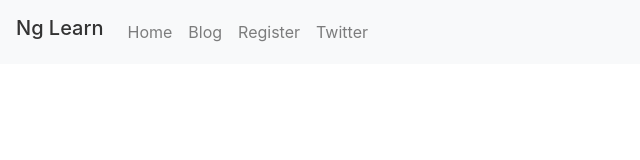
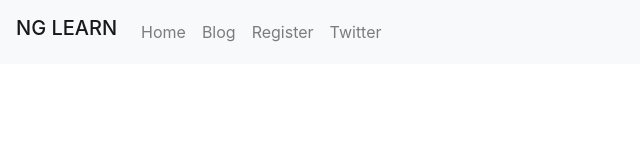
Before and after one commit to lokesh-coder/ng-learn, an Angular app: page / in a window 1280 px wide. Shown: the top 160 px of the page, without its empty margins (0-640 px from the left). Built offline with nearby package versions, Linux system fonts and the light colour scheme.

Commit message:
learn bindings - end

```diff
--- a/src/app/components/brand.component.ts
+++ b/src/app/components/brand.component.ts
@@ -1,16 +1,15 @@
-import { Component } from "@angular/core";
+import { Component, Input, EventEmitter, Output } from "@angular/core";
 
 @Component({
   selector: "app-brand",
   template: `
-    <h1 class="navbar-brand" [style.color]="'#333'">Ng Learn</h1>
+    <h1 class="navbar-brand" (click)="onClick()">{{ title }}</h1>
   `
 })
-export class BrandComponent {}
-
-/*
-
-use @Input() to get the value from parent to child
-use @Output() to emit value from child to parent
-
-*/
+export class BrandComponent {
+  @Input() title = "ng Learn";
+  @Output() clicked = new EventEmitter();
+  onClick() {
+    this.clicked.emit(true);
+  }
+}
--- a/src/app/components/navbar/navbar.component.ts
+++ b/src/app/components/navbar/navbar.component.ts
@@ -7,7 +7,7 @@ import { Component } from "@angular/core";
 export class NavbarComponent {
   items = ["Home", "Blog", "Register", "Twitter"];
 
-  // onBrandClick() {
-  //   console.log("brand clicked");
-  // }
+  onBrandClick() {
+    console.log("brand clicked");
+  }
 }
--- a/src/app/components/navbar/navbar.template.html
+++ b/src/app/components/navbar/navbar.template.html
@@ -1,17 +1,8 @@
 <nav class="navbar navbar-expand-lg navbar-light bg-light">
-  <app-brand></app-brand>
-  <!--  update above line -->
+  <app-brand title="NG LEARN" (clicked)="onBrandClick()"></app-brand>
   <ul class="navbar-nav">
     <li class="nav-item" *ngFor="let item of items">
       <a class="nav-link" href="#">{{item}}</a>
     </li>
   </ul>
 </nav>
-
-<!--
-
-Brand name should accept input and emit output on click
-
-<app-brand name="foobar" (clicked)="onBrandClick()"></app-brand>
-
- -->
```
